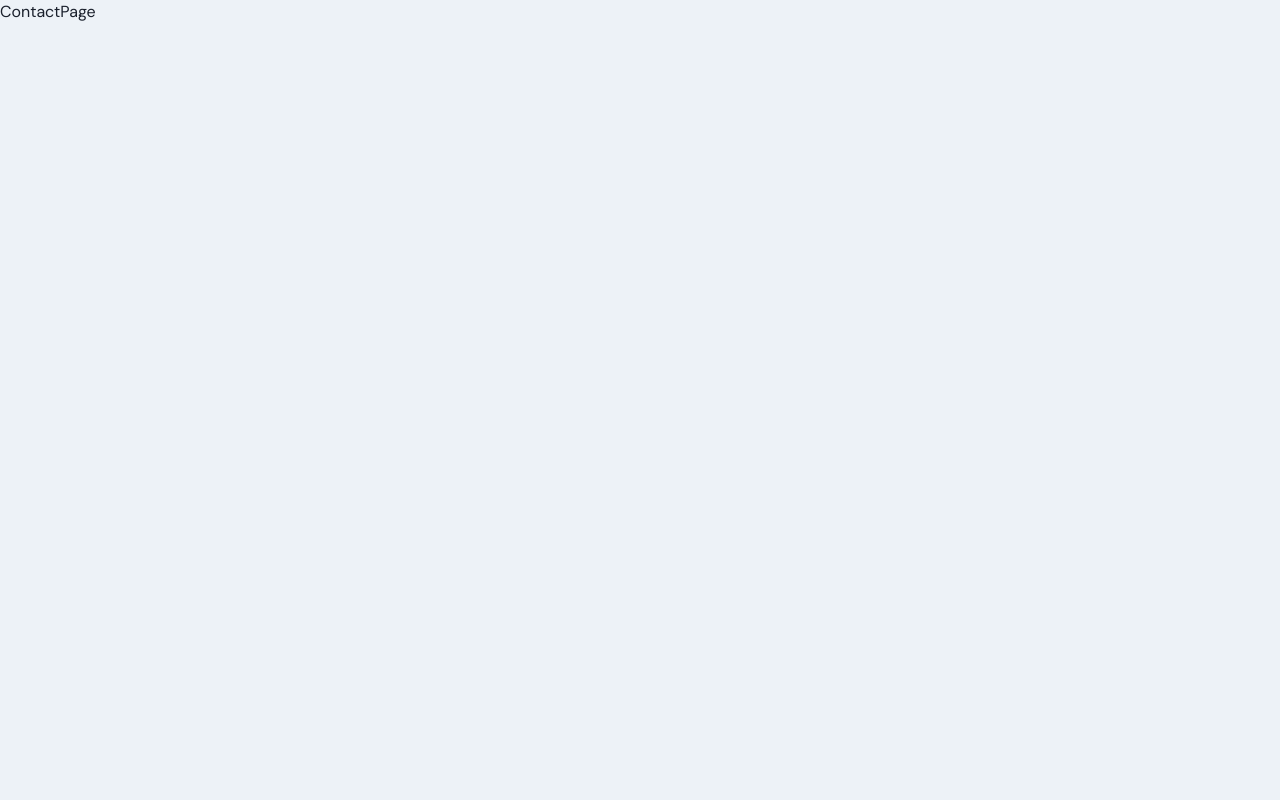
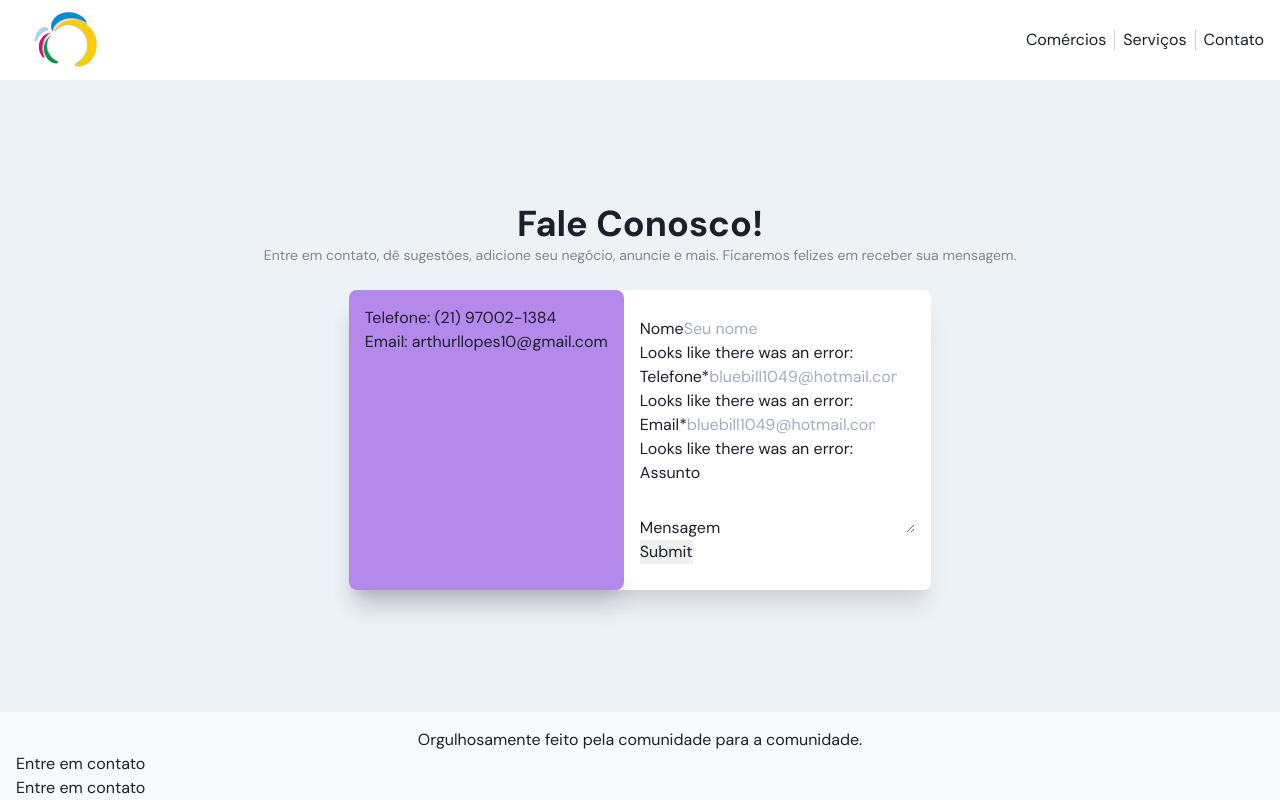
Before and after one commit to arthurllopes/unacity, a Next.js app: page /contact in a window 1280 px wide. Built offline with nearby package versions, Linux system fonts and the light colour scheme.

Commit message:
contact page

```diff
--- /dev/null
+++ b/components/contactForm/index.tsx
@@ -0,0 +1,69 @@
+import { Box } from '@chakra-ui/react'
+import React from 'react'
+
+const ContactForm = () => {
+  return (
+    <Box borderRadius='0 8px 8px 0px' bg='white' p={4} >
+       <form >
+        <div>
+          <label htmlFor="firstName">Nome</label>
+          <input
+            name="name"
+            placeholder="Seu nome"
+          />
+          {true && (
+            <p>Looks like there was an error: </p>
+          )}
+        </div>
+
+        <div>
+          <label htmlFor="email">
+            Telefone*
+          </label>
+          <input name="email"
+            id="lastName"
+            placeholder="bluebill1049@hotmail.com"
+
+          />
+          {true && (
+            <p>Looks like there was an error: </p>
+          )}
+        </div>
+        <div>
+          <label htmlFor="email">
+            Email*
+          </label>
+          <input name="email"
+            id="lastName"
+            placeholder="bluebill1049@hotmail.com"
+
+          />
+          {true && (
+            <p>Looks like there was an error: </p>
+          )}
+        </div>
+        <div>
+          <label htmlFor="message">Assunto</label>
+          <input
+            name="message"
+            id="message"
+          />
+        </div>
+        <div>
+          <label htmlFor="message">Mensagem</label>
+          <textarea
+            name="message"
+            id="message"
+          />
+        </div>
+        {true && (
+          <pre style={{ textAlign: "left", color: "white" }}>
+          </pre>
+        )}
+        <input type="submit" />
+      </form>
+    </Box>
+  )
+}
+
+export default ContactForm
--- /dev/null
+++ b/components/contactInfo/index.tsx
@@ -0,0 +1,17 @@
+import { Box } from '@chakra-ui/react'
+import React from 'react'
+
+const ContactInfo = () => {
+  return (
+    <Box display='flex' flex={1} h='100%' p={4} flexDirection='column' bg='brand.purple' borderRadius={8} boxShadow='xl'>
+        <Box>
+            Telefone: (21) 97002-1384
+        </Box>
+        <Box>
+            Email: arthurllopes10@gmail.com
+        </Box>
+    </Box>
+  )
+}
+
+export default ContactInfo
--- a/components/productCard/index.tsx
+++ b/components/productCard/index.tsx
@@ -8,7 +8,7 @@ type Props = {
 const ProductCard = ({product}: Props) => {
   console.log(product)
   return (
-    <GridItem bg="white" borderRadius={8}>
+    <GridItem bg="white" borderRadius={8} boxShadow='xl'>
       {product.fields.nome}
       {product.fields.descricao}
       {product.fields.logo && <Image src={`https:${product?.fields?.logo?.fields?.file?.url}`} alt={product.fields.nome} width={100} height={100} />
--- a/fragments/categoryNavItem/index.tsx
+++ b/fragments/categoryNavItem/index.tsx
@@ -14,7 +14,7 @@ const CategoryNavItem = ({category}: Props) => {
 
     }, [category])
   return (
-    <Box minW={160} bg={category?.fields.cor} cursor="pointer" display="flex" p={4} borderRadius={8} onClick={() => setCategory(category.fields.id)} >
+    <Box minW={160} bg={category?.fields.cor} boxShadow='md' cursor="pointer" display="flex" p={4} borderRadius={8} onClick={() => setCategory(category.fields.id)} >
         <Image src={`https:${category.fields.icon.fields.file.url}`} alt="Category" width={24} height={24} />
         <Text fontSize='md' layerStyle="text"  ml={3}>{category.fields.nome}</Text>
     </Box>
--- a/fragments/serviceNavItem/index.tsx
+++ b/fragments/serviceNavItem/index.tsx
@@ -7,7 +7,7 @@ type Props = {
 const ServiceNavItem = ({service}: Props) => {
   const {setFuncao} = useNavigate()
   return (
-    <Tab onClick={() => setFuncao(service.fields.titulo.toLowerCase())}>
+    <Tab bg={service.fields.cor} minW={120} onClick={() => setFuncao(service.fields.titulo.toLowerCase())}>
       {service.fields.titulo}
     </Tab>
   )
--- a/pages/contact/index.tsx
+++ b/pages/contact/index.tsx
@@ -1,8 +1,34 @@
+import { Box, Center, Heading, Text } from '@chakra-ui/react'
+import Head from 'next/head'
 import React from 'react'
+import ContactForm from '../../components/contactForm'
+import ContactInfo from '../../components/contactInfo'
+import Footer from '../../components/footer'
+import Header from '../../components/header'
 
 const ContactPage = () => {
   return (
-    <div>ContactPage</div>
+    <>
+      <Head>
+        <title>Unamar Comércio - Contato</title>
+        <meta name="description" content="Generated by create next app" />
+        <link rel="icon" href="/favicon.ico" />
+      </Head>
+      <Box as="main" minH="100vh" maxW="100vw" display="flex" flexDirection="column" alignItems="center">
+        <Header />
+        <Box flex={1} display='flex' flexDirection='column' alignItems='center' justifyContent='center'>
+          <Box display='flex' flexDirection='column' alignItems='center' justifyContent='center' pb={6}>
+            <Heading p={0}>Fale Conosco!</Heading>
+            <Text textAlign='center' layerStyle="description">Entre em contato, dê sugestões, adicione seu negócio, anuncie e mais. Ficaremos felizes em receber sua mensagem.</Text>
+          </Box>
+          <Box bg='white' h={300} boxShadow='xl' borderRadius={8} w='fit-content' alignSelf='center' display='flex' flexDirection={{base: 'column-reverse', sm: 'row'}} justifyContent='center' alignItems='center'>
+            <ContactInfo />
+            <ContactForm />
+          </Box>
+        </Box>
+        <Footer />
+      </Box>
+    </>
   )
 }
 
--- a/services/contentful.ts
+++ b/services/contentful.ts
@@ -1,6 +1,6 @@
 const contentful = require('contentful')
 
 export const client = contentful.createClient({
-    space: 'm58x0drmxrei',
-    accessToken: '-669sfTVgKcTBbACF4M50gYkKJyPP1niGOnP9Yj_s3w',
+    space: process.env.NEXT_PUBLIC_SPACE,
+    accessToken: process.env.NEXT_PUBLIC_ACCESS_TOKEN,
 });
```
